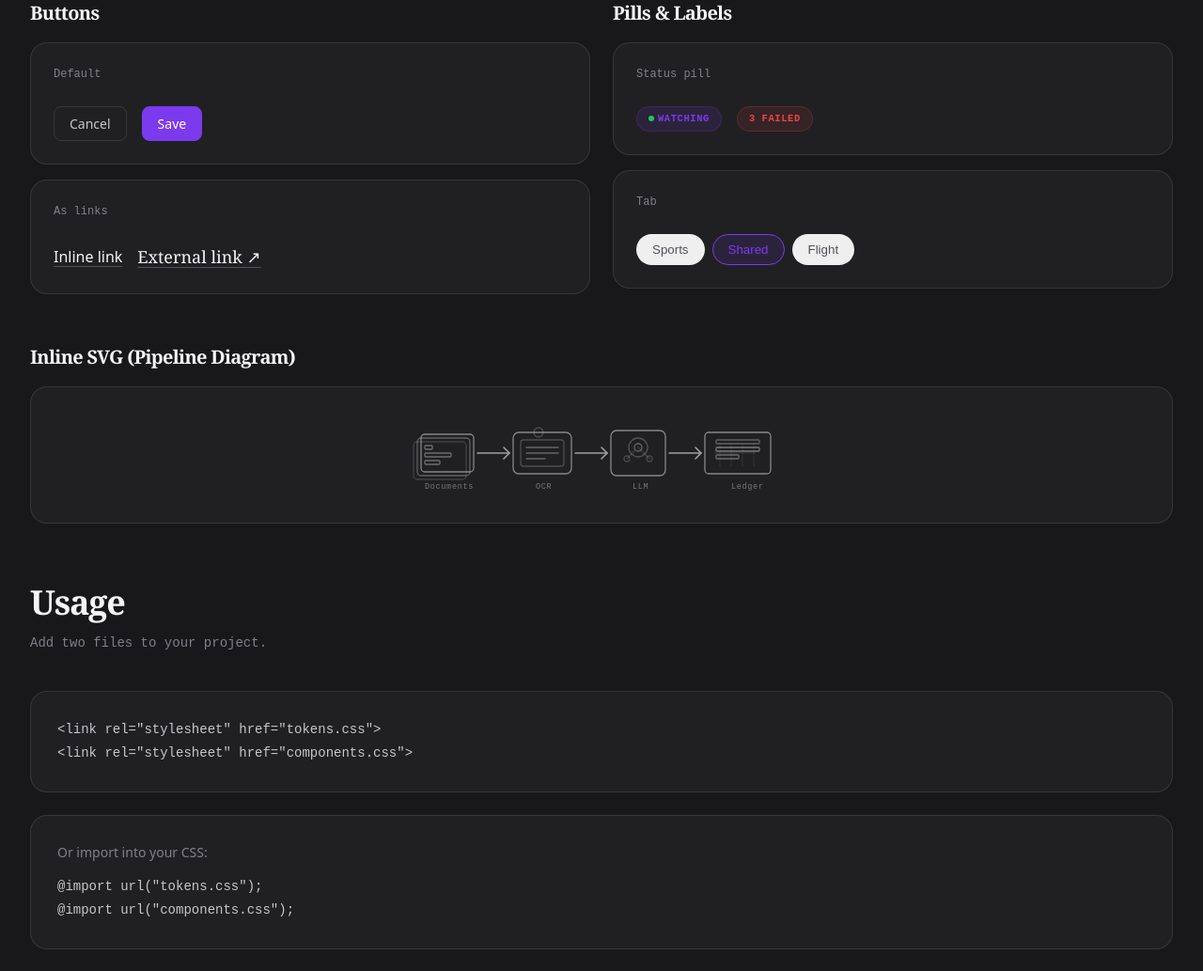
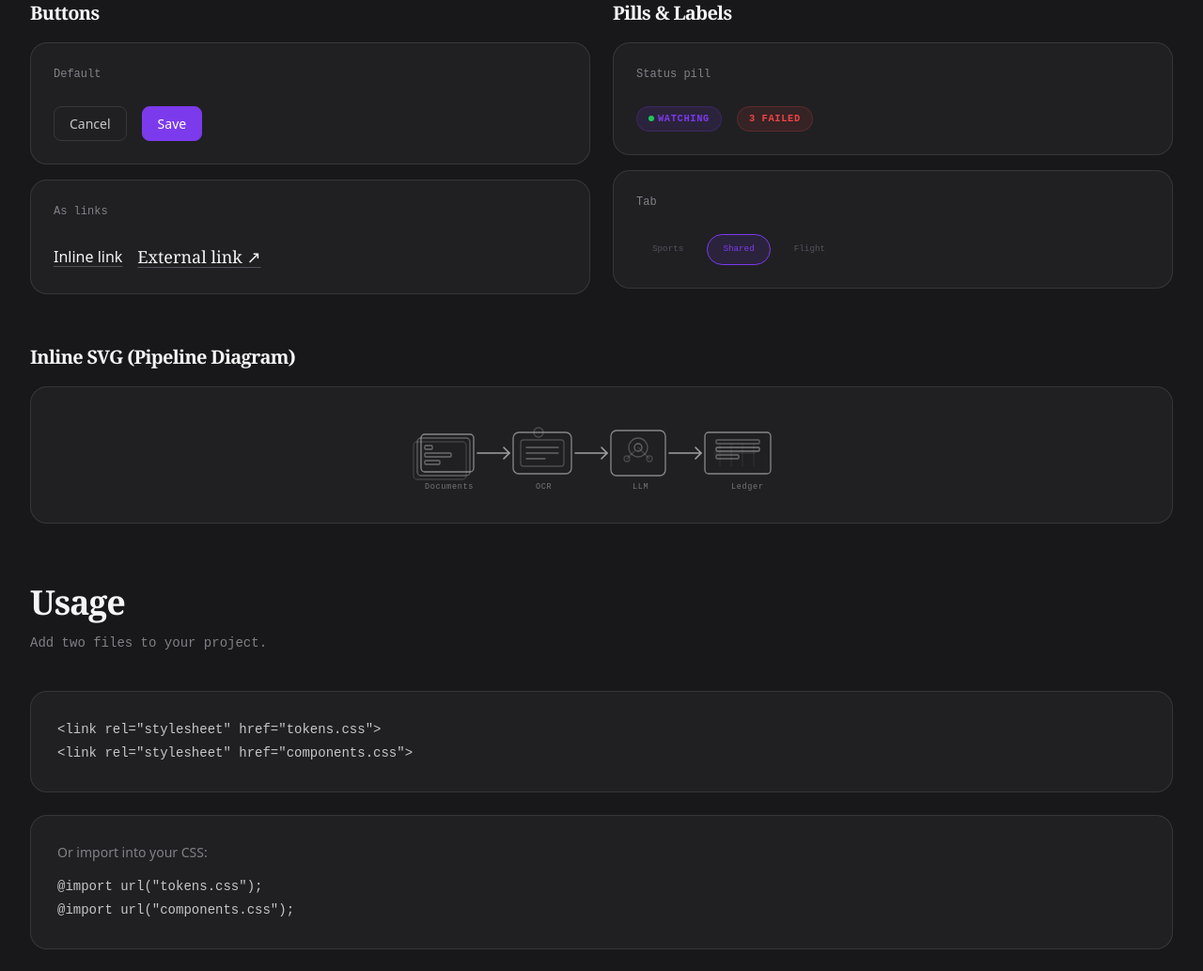
Before and after one commit to mkmlman/trail, a website: page index.html in a window 1280 px wide. Shown: the part 4426-5459 px from the top of the page at 94% size. Drawn offline with Linux system fonts and the light colour scheme.

Commit message:
add button reset to sr-tab to inherit font from parent

```diff
--- a/components.css
+++ b/components.css
@@ -322,12 +322,16 @@ body {
 }
 
 .sr-tab {
+  font-family: inherit;
+  font-size: inherit;
+  line-height: inherit;
   padding: var(--sr-space-2) var(--sr-space-4);
   border-radius: var(--sr-radius-full);
   color: var(--sr-text-faint);
   cursor: pointer;
   transition: color 0.12s ease, border-color 0.12s ease;
   border: 1px solid transparent;
+  background: none;
 }
 
 .sr-tab:hover {
```
